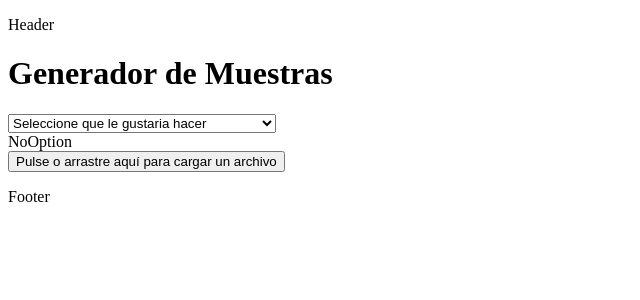
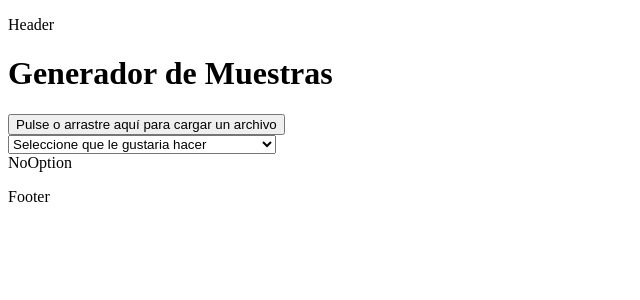
Before and after one commit to CristiAndLook/app-muestreo, a Next.js app: page / in a window 1280 px wide. Shown: the top 300 px of the page, without its empty margins (0-640 px from the left). Built offline with nearby package versions, Linux system fonts and the light colour scheme.

Commit message:
Arquitectura Completed

```diff
--- a/src/components/DisplayData.js
+++ b/src/components/DisplayData.js
@@ -1,43 +1,98 @@
 import { useState } from "react";
+import * as XLSX from "xlsx";
 import Mas from "./Muestras/Mas";
 import EstimadoresMas from "./Muestras/EstimadoresMas";
 import Mpe from "./Muestras/Mpe";
 import EstimadoresMpe from "./Muestras/EstimadoresMpe";
 import NoOption from "./Muestras/NoOption";
-import GraphAndData from "./GraphAndData";
 
 const DisplayData = () => {
+  //Carga de archivo
+  const [file, setFile] = useState(null);
+  const [hasFile, setHasFile] = useState(false);
+
+  const handleDrop = (event) => {
+    event.preventDefault();
+    const newFile =
+      (event.dataTransfer && event.dataTransfer.files[0]) ||
+      (event.target && event.target.files[0]);
+
+    if (hasFile) {
+      const confirmReplace = window.confirm(
+        "¿Está seguro de que desea reemplazar el archivo existente?"
+      );
+      if (!confirmReplace) {
+        return;
+      }
+    }
+
+    setFile(newFile);
+    setHasFile(true);
+
+    const reader = new FileReader();
+    reader.onload = (event) => {
+      const data = new Uint8Array(event.target.result);
+      const workbook = XLSX.read(data, { type: "array" });
+      const worksheet = workbook.Sheets[workbook.SheetNames[0]];
+      console.log(XLSX.utils.sheet_to_json(worksheet, { header: 1 }));
+    };
+    reader.readAsArrayBuffer(newFile);
+  };
+
+  const handleButtonClick = () => {
+    document.getElementById("fileInput").click();
+  };
+
+  //Selección Tipo de Muestra
   let componente = null;
-  const [formulario, setFormulario] = useState({
+  const [select, setSelect] = useState({
     seleccion: "",
   });
 
   const handleChange = (event) => {
-    setFormulario({
-      ...formulario,
+    setSelect({
+      ...select,
       [event.target.name]: event.target.value,
     });
   };
 
-  if (formulario.seleccion === "") {
+  if (select.seleccion === "") {
     componente = <NoOption />;
-  } else if (formulario.seleccion === "mas") {
+  } else if (select.seleccion === "mas") {
     componente = <Mas />;
-  } else if (formulario.seleccion === "emas") {
+  } else if (select.seleccion === "emas") {
     componente = <EstimadoresMas />;
-  } else if (formulario.seleccion === "mpe") {
+  } else if (select.seleccion === "mpe") {
     componente = <Mpe />;
-  } else if (formulario.seleccion === "empe") {
+  } else if (select.seleccion === "empe") {
     componente = <EstimadoresMpe />;
   }
 
   return (
     <div>
+      <section
+        onDragOver={(event) => event.preventDefault()}
+        onDrop={handleDrop}
+      >
+        <div>
+          <input
+            type="file"
+            id="fileInput"
+            onChange={handleDrop}
+            style={{ display: "none" }}
+          />
+          <button onClick={handleButtonClick}>
+            Pulse o arrastre aquí para cargar un archivo
+          </button>
+          {hasFile && <p>Archivo {file.name} cargado con éxito </p>}
+        </div>
+      </section>
+
       <section>
         <select
           id="seleccion"
           name="seleccion"
-          value={formulario.seleccion}
+          value={select.seleccion}
           onChange={handleChange}
         >
           <option value="">Seleccione que le gustaria hacer</option>
@@ -49,8 +104,6 @@ const DisplayData = () => {
 
         {componente}
       </section>
-
-      <GraphAndData />
     </div>
   );
 };
--- a/src/components/Muestras/Mas.js
+++ b/src/components/Muestras/Mas.js
@@ -79,7 +79,7 @@ function Mas() {
           onChange={onChange}
         />
       </label>
-      <button type="submit">Enviar</button>
+      <button type="submit">Obtener Muestra</button>
       {false && <Data {...mas} />}
     </form>
   );
```
